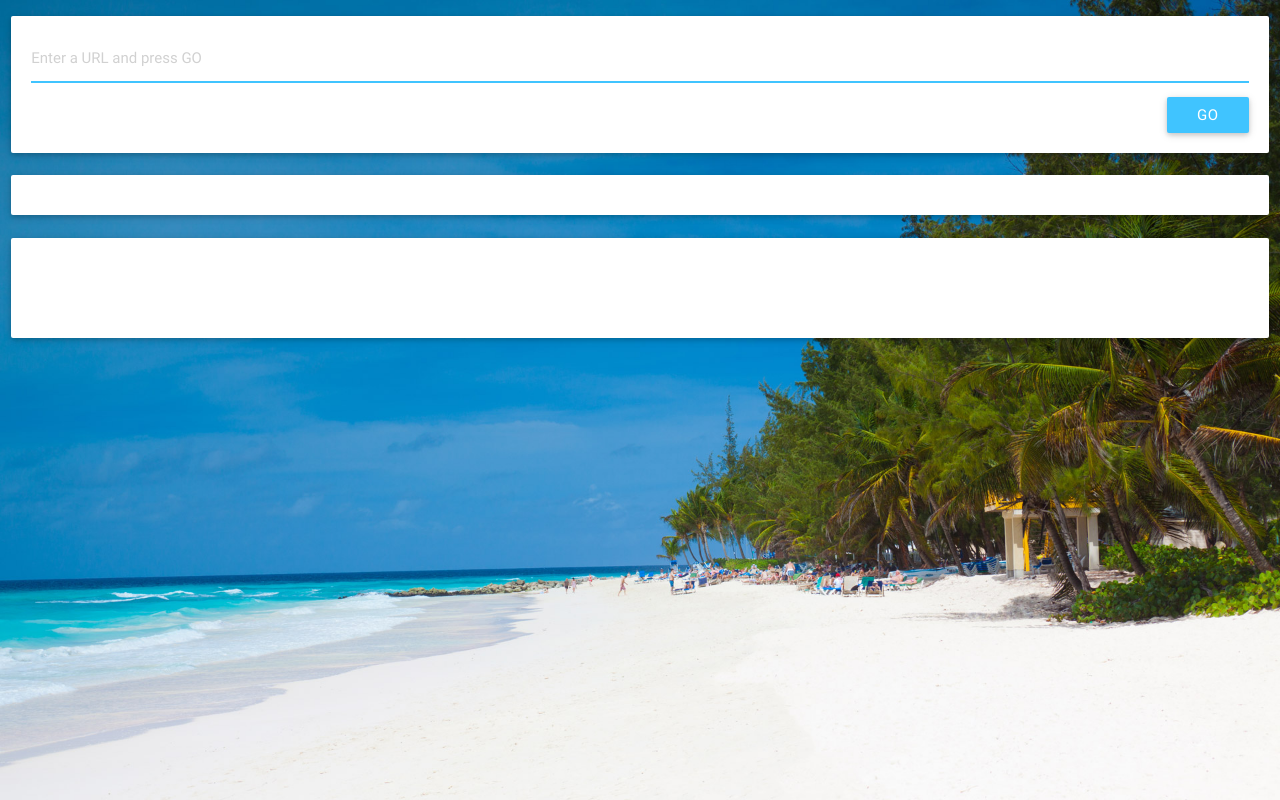
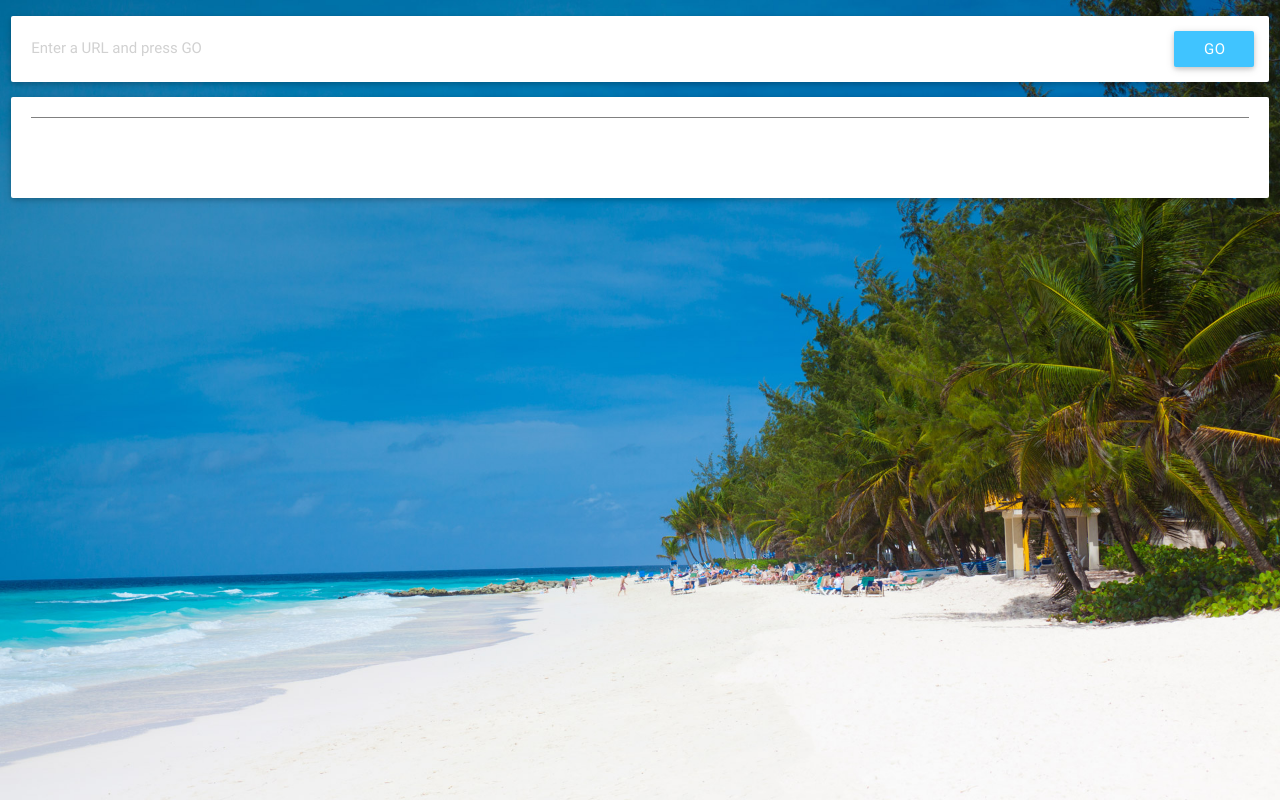
Before and after one commit to vahidfazelrezai-projects/summereyes, a website: page static/index.html in a window 1280 px wide. Drawn offline with Linux system fonts and the light colour scheme.

Commit message:
search bar looks good

```diff
--- a/static/assets/js/main.js
+++ b/static/assets/js/main.js
@@ -40,6 +40,7 @@ $(document).ready(function () {
 
 // display preloaders
 var startLoad = function () {
+    $('#go').prop('disabled', true);
     $('#tags').empty();
     $('#source').empty();
     $('#tags-preloader').show();
@@ -48,6 +49,7 @@ var startLoad = function () {
 
 // hide preloaders
 var endLoad = function () {
+    $('#go').prop('disabled', false);
     $('#tags-preloader').hide();
     $('#source-preloader').hide();
 }
@@ -128,7 +130,7 @@ var sanitize = function (string) {
 
 var displayTags = function (tagList) {
 
-    $('<span>Tags: </span>').appendTo('#tags');
+    $('<span>Tags: </span>').css('font-size', '1.2em').css('text-transform', 'uppercase').appendTo('#tags');
 
     var uniqueTags = tagList.filter(function (tag, index, list) {
         return (index === list.indexOf(tag));
--- a/static/assets/scss/main.scss
+++ b/static/assets/scss/main.scss
@@ -31,11 +31,26 @@ body {
 #page-container {
     padding-top: 1vh;
     max-height: 100vh;
-}
 
-input {
-    margin-top: 10px;
-    width: 100%;
+        #input-card {
+            padding: 10px;
+            display: flex;
+
+            #url {
+                margin: 0;
+                padding-left: 10px;
+                border: none;
+                box-shadow: none;
+                flex: auto;
+            }
+
+            #go {
+                margin: 5px;
+                display: inline-block;
+                flex: auto;
+            }
+        }
+
 }
 
 #source {
@@ -70,3 +85,7 @@ input {
 .progress {
     display: none;
 }
+
+.divider {
+    border-bottom: solid 1px grey;
+}
--- a/static/index.html
+++ b/static/index.html
@@ -5,6 +5,7 @@
         <!-- meta -->
         <meta charset="utf-8">
         <title>Summer Eyes</title>
+        <meta name="viewport" content="width=device-width, initial-scale=1.0">
 
         <!-- favicon...
             image obtained from: https://pixabay.com/en/summer-sun-sunny-sunglasses-happy-157239/
@@ -38,36 +39,23 @@
 
         <div id="page-container">
             <div class="row">
-                <div class="col s12">
-                    <div class="card">
-                        <div class="card-content">
-                            <input id="url" type="url" placeholder="Enter a URL and press GO">
-                            <div id="go" class="btn waves-effect waves-light right">
-                                go
-                            </div>
-                        </div>
-                    </div>
-                </div>
 
                 <div class="col s12">
+
+                    <div id="input-card" class="card">
+                        <input id="url" type="url" placeholder="Enter a URL and press GO">
+                        <div id="go" class="btn waves-effect waves-light">go</div>
+                    </div>
+
                     <div class="card">
                         <div class="card-content">
                             <div id="tags-preloader" class="progress">
                                 <div class="indeterminate"></div>
                             </div>
-                            <div id="tags">
+                            <div id="tags"></div>
 
-                            </div>
-                        </div>
-                    </div>
-                </div>
+                            <div class="divider"></div>
 
-                <div class="col s12">
-                    <div class="card">
-                        <div class="card-content">
-                            <div id="source-preloader" class="progress">
-                                <div class="indeterminate"></div>
-                            </div>
                             <pre id="source">
 
                             </pre>
```
Also changed, not shown: static/assets/css/main.css.
